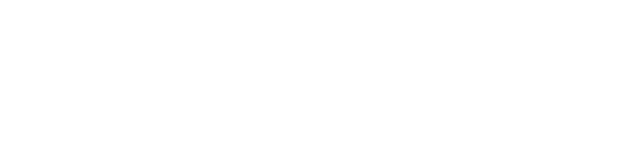
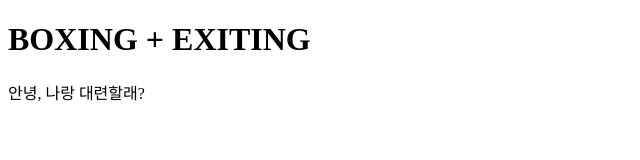
Before and after one commit to levv77/Boxiting, a plain HTML site: page index.html in a window 1280 px wide. Shown: the whole page, without its empty margins (0-640 px from the left). Drawn offline with Linux system fonts and the light colour scheme.

Commit message:
기능 추가

```diff
--- a/index.html
+++ b/index.html
@@ -7,6 +7,7 @@
     <title>BOXITING</title>
 </head>
 <body>
-
+    <h1>BOXING + EXITING</h1>
+    <div>안녕, 나랑 대련할래?</div>
 </body>
 </html>
```
Also changed, not shown: 1 other file.
